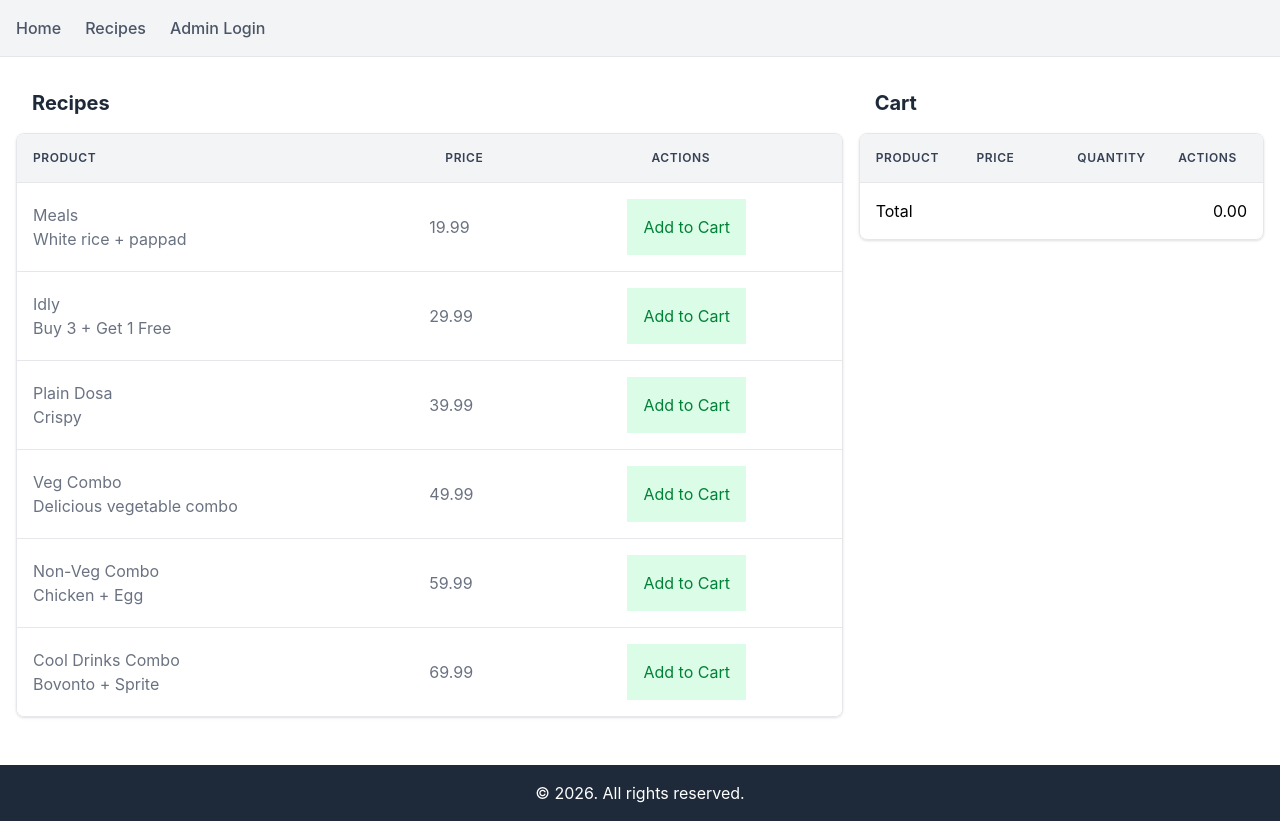
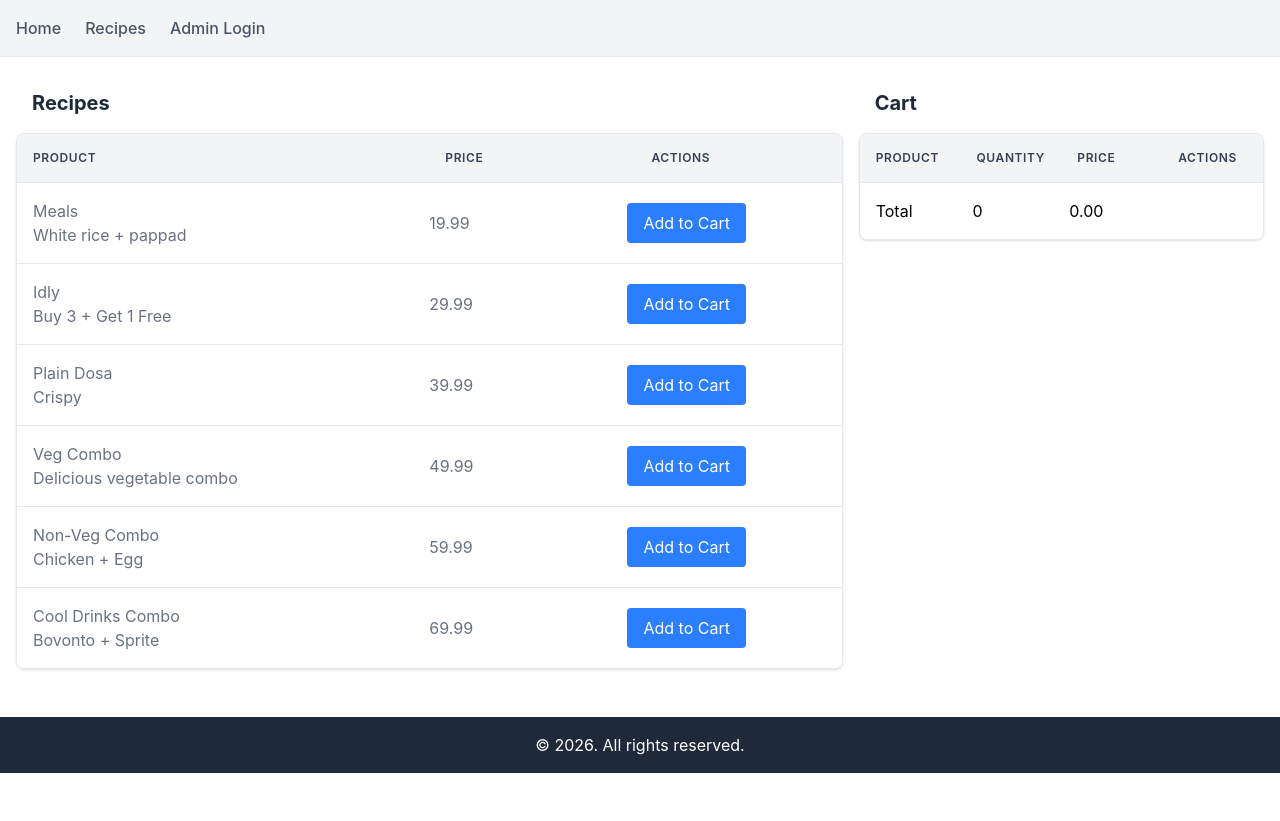
Before and after one commit to CheirmaDurai/python-django, a Django app: template app/pages/templates/pages/recipes.html in a window 1280 px wide. After the commit the page ends 773 px from the top, so only its background shows below. Run offline with Django 3.2, Linux system fonts and the light colour scheme; the template is opened without the code that fills it, so the values that code supplies are empty.

Commit message:
included to js file classes in the tailwind input file.

```diff
--- a/app/pages/static/pages/css/output.css
+++ b/app/pages/static/pages/css/output.css
@@ -8,18 +8,18 @@
       "Segoe UI Symbol", "Noto Color Emoji";
     --font-mono: ui-monospace, SFMono-Regular, Menlo, Monaco, Consolas, "Liberation Mono",
       "Courier New", monospace;
-    --color-amber-50: oklch(98.7% 0.022 95.277);
-    --color-amber-200: oklch(92.4% 0.12 95.746);
-    --color-amber-700: oklch(55.5% 0.163 48.998);
-    --color-green-50: oklch(98.2% 0.018 155.826);
+    --color-red-500: oklch(63.7% 0.237 25.331);
+    --color-red-600: oklch(57.7% 0.245 27.325);
     --color-green-100: oklch(96.2% 0.044 156.743);
-    --color-green-200: oklch(92.5% 0.084 155.995);
-    --color-green-600: oklch(62.7% 0.194 149.214);
     --color-green-700: oklch(52.7% 0.154 150.069);
+    --color-blue-300: oklch(80.9% 0.105 251.813);
+    --color-blue-400: oklch(70.7% 0.165 254.624);
+    --color-blue-500: oklch(62.3% 0.214 259.815);
+    --color-blue-600: oklch(54.6% 0.245 262.881);
     --color-gray-50: oklch(98.5% 0.002 247.839);
     --color-gray-100: oklch(96.7% 0.003 264.542);
     --color-gray-200: oklch(92.8% 0.006 264.531);
-    --color-gray-400: oklch(70.7% 0.022 261.325);
+    --color-gray-300: oklch(87.2% 0.01 258.338);
     --color-gray-500: oklch(55.1% 0.027 264.364);
     --color-gray-600: oklch(44.6% 0.03 256.802);
     --color-gray-700: oklch(37.3% 0.034 259.733);
@@ -263,11 +251,11 @@
   .grid-cols-3 {
     grid-template-columns: repeat(3, minmax(0, 1fr));
   }
+  .grid-cols-4 {
+    grid-template-columns: repeat(4, minmax(0, 1fr));
+  }
   .items-center {
     align-items: center;
-  }
-  .justify-between {
-    justify-content: space-between;
   }
   .justify-center {
     justify-content: center;
@@ -316,17 +296,17 @@
     border-bottom-style: var(--tw-border-style);
     border-bottom-width: 1px;
   }
-  .border-amber-200 {
-    border-color: var(--color-amber-200);
-  }
   .border-gray-200 {
     border-color: var(--color-gray-200);
   }
-  .border-green-200 {
-    border-color: var(--color-green-200);
+  .bg-blue-300 {
+    background-color: var(--color-blue-300);
   }
-  .bg-amber-50 {
-    background-color: var(--color-amber-50);
+  .bg-blue-400 {
+    background-color: var(--color-blue-400);
+  }
+  .bg-blue-500 {
+    background-color: var(--color-blue-500);
   }
   .bg-gray-100 {
     background-color: var(--color-gray-100);
@@ -334,38 +314,32 @@
   .bg-gray-800 {
     background-color: var(--color-gray-800);
   }
-  .bg-green-50 {
-    background-color: var(--color-green-50);
-  }
   .bg-green-100 {
     background-color: var(--color-green-100);
+  }
+  .bg-red-500 {
+    background-color: var(--color-red-500);
   }
   .bg-white {
     background-color: var(--color-white);
   }
+  .p-2 {
+    padding: calc(var(--spacing) * 2);
+  }
   .p-4 {
     padding: calc(var(--spacing) * 4);
   }
-  .px-2 {
-    padding-inline: calc(var(--spacing) * 2);
+  .px-4 {
+    padding-inline: calc(var(--spacing) * 4);
   }
-  .px-6 {
-    padding-inline: calc(var(--spacing) * 6);
-  }
-  .py-1 {
-    padding-block: var(--spacing);
-  }
-  .py-3 {
-    padding-block: calc(var(--spacing) * 3);
+  .py-2 {
+    padding-block: calc(var(--spacing) * 2);
   }
   .py-4 {
     padding-block: calc(var(--spacing) * 4);
   }
   .text-center {
     text-align: center;
-  }
-  .text-left {
-    text-align: left;
   }
   .text-right {
     text-align: right;
@@ -449,23 +407,42 @@
     transition-timing-function: var(--tw-ease, var(--default-transition-timing-function));
     transition-duration: var(--tw-duration, var(--default-transition-duration));
   }
+  .duration-200 {
+    --tw-duration: 200ms;
+    transition-duration: 200ms;
+  }
   @media (hover: hover) {
+    .hover\:bg-blue-600:hover {
+      background-color: var(--color-blue-600);
+    }
     .hover\:bg-gray-50:hover {
       background-color: var(--color-gray-50);
+    }
+    .hover\:bg-gray-100:hover {
+      background-color: var(--color-gray-100);
+    }
+    .hover\:bg-gray-300:hover {
+      background-color: var(--color-gray-300);
+    }
+    .hover\:bg-gray-500:hover {
+      background-color: var(--color-gray-500);
+    }
+    .hover\:bg-green-100:hover {
+      background-color: var(--color-green-100);
+    }
+    .hover\:bg-red-600:hover {
+      background-color: var(--color-red-600);
     }
     .hover\:text-gray-900:hover {
       color: var(--color-gray-900);
     }
+    .hover\:text-white:hover {
+      color: var(--color-white);
+    }
   }
   @media (width >= 48rem) {
-    .md\:block {
-      display: block;
-    }
     .md\:grid {
       display: grid;
-    }
-    .md\:hidden {
-      display: none;
     }
     .md\:grid-cols-4 {
       grid-template-columns: repeat(4, minmax(0, 1fr));
@@ -476,18 +453,7 @@
     .md\:gap-0 {
       gap: 0px;
     }
-    .md\:p-0 {
-      padding: 0px;
-    }
-    .md\:p-4 {
-      padding: calc(var(--spacing) * 4);
-    }
   }
-}
-@property --tw-space-y-reverse {
-  syntax: "*";
-  inherits: false;
-  initial-value: 0;
 }
 @property --tw-divide-y-reverse {
   syntax: "*";
@@ -572,10 +538,13 @@
   inherits: false;
   initial-value: 0 0 #0000;
 }
+@property --tw-duration {
+  syntax: "*";
+  inherits: false;
+}
 @layer properties {
   @supports ((-webkit-hyphens: none) and (not (margin-trim: block))) or ((-moz-orient: inline) and (not (color:rgb(from red r g b)))) {
     *, ::before, ::after, ::backdrop {
-      --tw-space-y-reverse: 0;
       --tw-divide-y-reverse: 0;
       --tw-border-style: solid;
       --tw-font-weight: initial;
@@ -594,6 +563,7 @@
       --tw-ring-offset-width: 0px;
       --tw-ring-offset-color: #fff;
       --tw-ring-offset-shadow: 0 0 #0000;
+      --tw-duration: initial;
     }
   }
 }
--- a/app/pages/static/pages/js/recipes.js
+++ b/app/pages/static/pages/js/recipes.js
@@ -22,7 +22,7 @@ class ProductItem extends Product {
                 </div>
                 <div class="product-price">${this.price.toFixed(2)}</div>
                 <div class="actions">
-                    <button id="btn-add-to-cart" class="add-to-cart bg-green-100 hover:bg-gray-100 text-green-700 p-4">Add to Cart</button>
+                    <button id="btn-add-to-cart" class="add-to-cart bg-blue-500 hover:bg-blue-600 text-white py-2 px-4 rounded transition duration-200">Add to Cart</button>
                 </div>
             </div>
         `;
@@ -75,25 +75,28 @@ class Cart {
         cartList.innerHTML = "";
 
         let totalAmount = 0;
+        let totalQuantity = 0;
 
         this.items.forEach(item => {
             const htmlString = `
                 <div class="cart-product grid grid-cols-1 p-4 gap-2 text-gray-500 md:grid-cols-4 md:gap-0 md:items-center hover:bg-gray-50 transition" data-id="${item.id}">
                     <div class="product-name">${item.name}</div>
-                    <div class="product-price text-center">${item.price.toFixed(2)}</div>
-                    <div class="product-quantity text-center">${item.quantity}</div>
+                    <div class="product-quantity">${item.quantity}</div>
+                    <div class="product-price">${item.price.toFixed(2)}</div>
                     <div class="button-container">
-                        <button id="btn-remove-from-cart" class="remove-from-cart bg-green-100 hover:bg-gray-100 text-green-700 p-4 text-xs">Remove</button>
+                        <button id="btn-remove-from-cart" class="remove-from-cart bg-red-500 hover:bg-red-600 text-white p-2 rounded transition duration-200">Remove</button>
                     </div>
                 </div>
             `;
             cartList.insertAdjacentHTML("beforeend", htmlString);
             totalAmount += item.price * item.quantity;
+            totalQuantity += item.quantity;
 
             this.attachedRemoveEventListener(item.id);
         });
 
         document.getElementById("total-amount").textContent = totalAmount.toFixed(2);
+        document.getElementById("total-quantity").textContent = totalQuantity;
     }
 }
 
--- a/app/pages/templates/pages/recipes.html
+++ b/app/pages/templates/pages/recipes.html
@@ -40,14 +40,15 @@
                 <div
                     class="hidden md:grid md:grid-cols-4 bg-gray-100 border-b border-gray-200 text-xs font-semibold uppercase tracking-wider text-gray-700">
                     <div class="p-4">Product</div>
+                    <div class="p-4">Quantity</div>
                     <div class="p-4">Price</div>
-                    <div class="p-4">Quantity</div>
                     <div class="p-4">Actions</div>
                 </div>
                 <div id="cart-products" class="divide-y divide-gray-200 bg-white"></div>
-                <div class="grid grid-cols-2 gap-4 p-4">
+                <div class="grid grid-cols-4 gap-4 p-4">
                     <div id="cart-total" class="">Total</div>
-                    <div id="total-amount" class="text-right">0.00</div>
+                    <div id="total-quantity">0</div>
+                    <div id="total-amount" class="col-span-2">0.00</div>
                 </div>
             </div>
         </section>
--- a/jstoolchain/static/src/input.css
+++ b/jstoolchain/static/src/input.css
@@ -1,6 +1,7 @@
 @import "tailwindcss";
 
 @source "../../../**/*.html";
+@source "../../../**/*.js";
 
 /*
   If you need custom configurations (like custom colors or fonts)
```
Also changed, not shown: other parts of app/pages/static/pages/css/output.css (+0 -36 lines).
